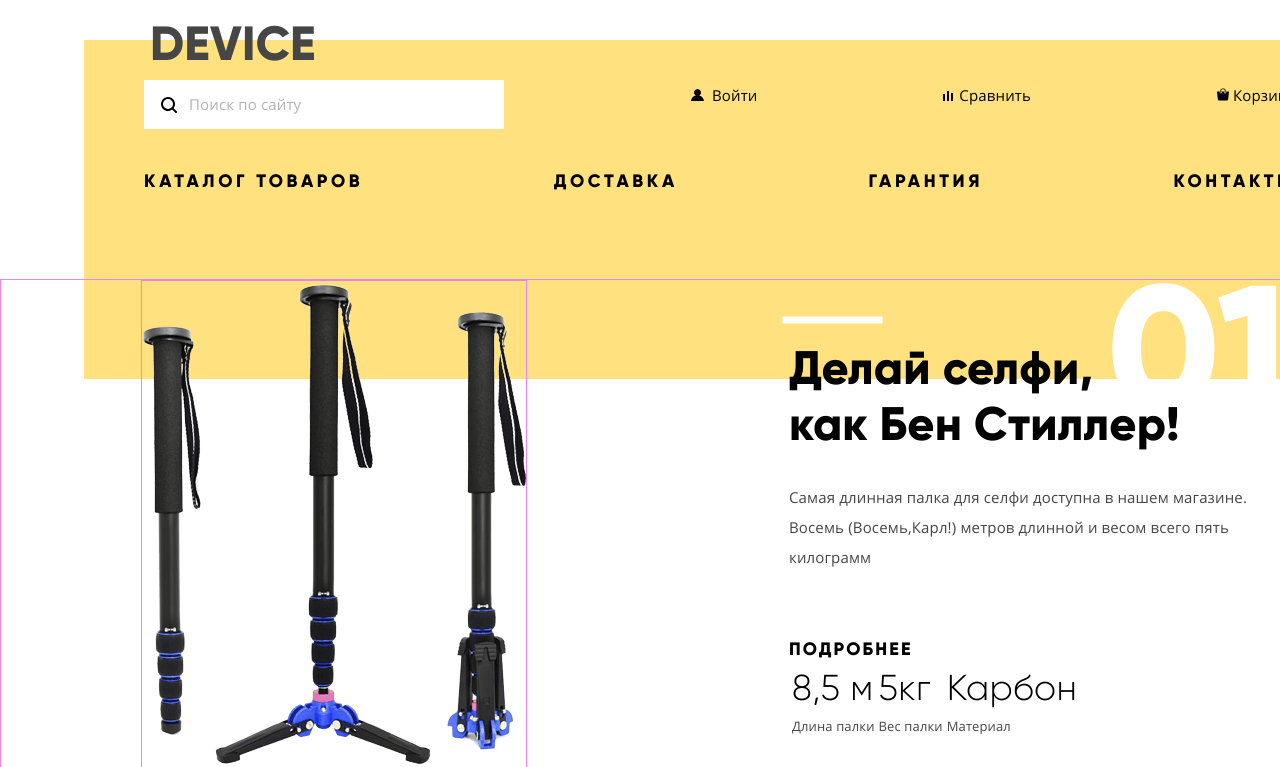
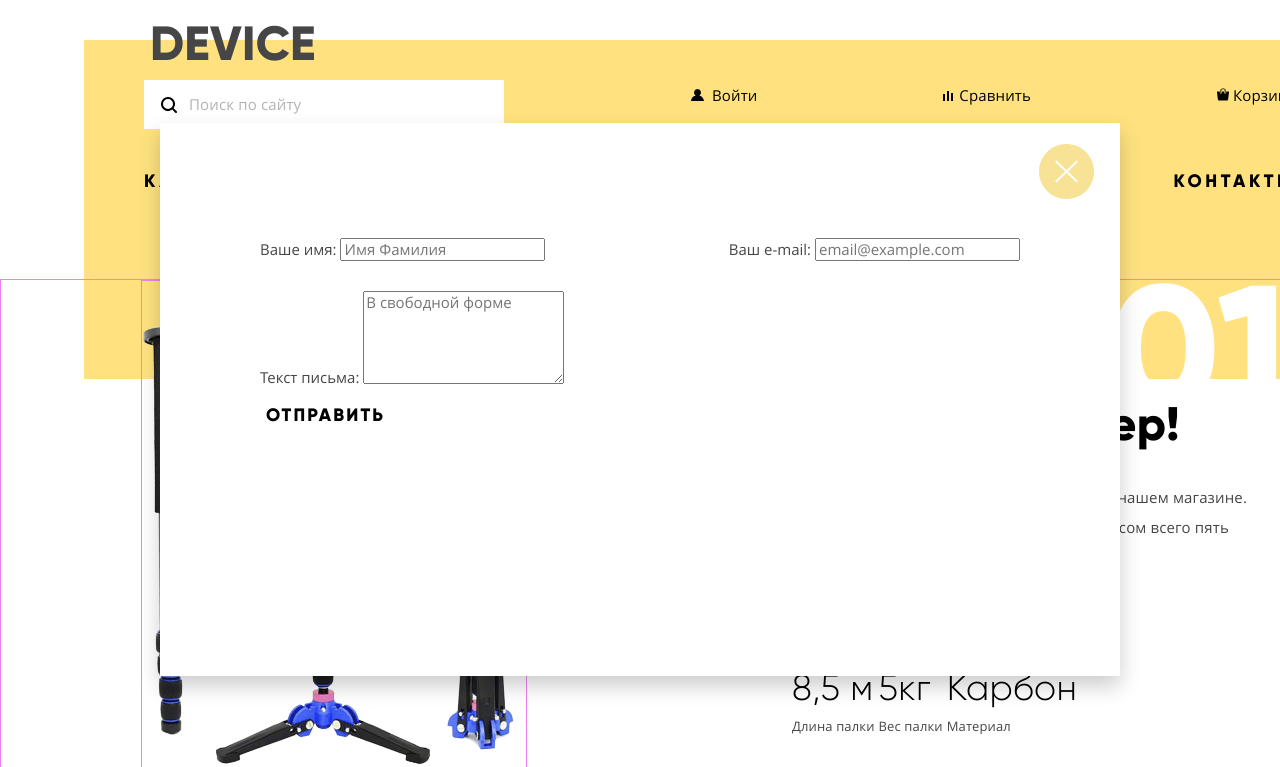
Before and after one commit to Svetlana-Gubina/Device2, a plain HTML site: page index.html in a window 1280 px wide. Shown: the top 767 px of the page. Drawn offline with Linux system fonts and the light colour scheme.

Commit message:
Modal map

```diff
--- a/css/styles.css
+++ b/css/styles.css
@@ -210,23 +210,20 @@ input[type="search"]:-moz-placeholder {
 
 .submenu {
     position: absolute;
-    display:flex;
-    flex-direction: column;
-    flex-wrap: wrap;
+    display:block;
     top: 40px;
     left: -60px;
     width: 580%;
-    height: 170px;
+    min-height: 170px;
     z-index: 20;
     margin: 0;
-    padding: 40px 60px;
+    padding: 0 30px;
     box-sizing: border-box;
     background-color: rgb(245, 215, 107);
 
     list-style: none;
 }
-
-.submenu-item a {
+.submenu a {
     color: #000000;
     font-family: "Open Sans", sans-serif;
     font-size: 15px;
@@ -235,6 +232,18 @@ input[type="search"]:-moz-placeholder {
     letter-spacing: 0.15px;
     text-transform: none;
 }
+.submenu td {
+    padding: 5px 20px;
+}
+/*.submenu-item a {
+    color: #000000;
+    font-family: "Open Sans", sans-serif;
+    font-size: 15px;
+    font-weight: 100;
+    line-height: 36px;
+    letter-spacing: 0.15px;
+    text-transform: none;
+}*/
 .submenu-item a:hover,
 .submenu-item a:focus {
     color: rgba(0, 0, 0, 0.6);
@@ -379,6 +388,9 @@ input[type="search"]:-moz-placeholder {
     padding: 0;
 
     list-style: none;
+}
+.product-group-list li {
+    max-width: 160px;
 }
 .product-image {
     width: 160px;
@@ -588,9 +600,10 @@ input[type="search"]:-moz-placeholder {
     margin-bottom: 70px;
     padding: 0;
 
-    list-style-type: ;
+    list-style: none;
 }
 .transport-company {
+    position: relative;
     padding-left: 30px;
     margin-bottom: 7px;
     color: #000000;
@@ -598,6 +611,16 @@ input[type="search"]:-moz-placeholder {
     font-size: 16px;
     font-weight: 400;
     line-height: 40px;
+}
+.transport-company::before {
+    content: "";
+    width: 6px;
+    height: 6px;
+    position: absolute;
+    top: 15px;
+    left: -10px;
+    border: 2px solid #e5e5e5;;
+    border-radius: 50%;
 }
 .about-us-link,
 .contact-us-link {
@@ -1198,7 +1221,72 @@ footer .source {
    padding: 0;
    margin-top: auto;
 }
+.modal {
+    position: relative;
+}
+.modal-close {
+    position: absolute;
+    top: 20px;
+    right: 20px;
+    font-size: 0;
+	background-color: transparent;
+	border: 0;
 
+    cursor: pointer;
+}
+.modal-close::before {
+    content: url("../img/modal-close.png");
+}
+.modal-map {
+    display: none;
+    position: fixed;
+    width: 960px;
+    height: 560px;
+    top:50%;
+    left: 50%;
+    margin-top:-280px;
+    margin-left: -480px;
+    box-shadow: 0 10px 20px rgba(4, 6, 6, 0.2);
+
+    z-index: 30;
+}
+.modal-write-us {
+    position: fixed;
+    top:50%;
+    left: 50%;
+    margin-top: -277px;
+    margin-left:-480px;
+    width: 960px;
+    height: 553px;
+    padding: 100px;
+    padding-bottom: 80px;
+    box-sizing: border-box;
+    background-color: #ffffff;
+    box-shadow: 0 10px 20px rgba(4, 6, 6, 0.2);
+
+    z-index: 30;
+
+}
+.modal-write-us .submit {
+    color: #000000;
+    font-family: "Gilroy - Extra Bold", sans-serif;
+    font-size: 18px;
+    font-weight: 400;
+    line-height: 24px;
+    text-transform: uppercase;
+    letter-spacing: 2.15px;
+
+    border: none;
+    background-color: transparent;
+}
+.inputs {
+    width: 100%;
+    display: flex;
+    justify-content: space-between;
+    flex-wrap: wrap;
+    margin: 0;
+    padding: 0;
+}
 .visually-hidden:not(:focus):not(:active),
  input[type="checkbox"].visually-hidden,
  input[type="radio"].visually-hidden {
--- a/index.html
+++ b/index.html
@@ -36,14 +36,28 @@
          <nav class="main-navigation">
             <ul class="main-nav-list">
                <li class="main-nav-item"><a class="cat-link" href="#">Каталог товаров</a>
-               <ul class="submenu visually-hidden">
+               <!--<ul class="submenu">
                  <li class="submenu-item"><a href="#">Виртуальная реальность</a></li>
                  <li class="submenu-item"><a href="#">Моноподы для селфи</a></li>
                  <li class="submenu-item"><a href="#">Экшн-камеры</a></li>
                  <li class="submenu-item"><a href="#">Фитнес-браслеты</a></li>
                  <li class="submenu-item"><a href="#">Умные часы</a></li>
                  <li class="submenu-item"><a href="#">Квадрокоптеры</a></li>
-               </ul></li>
+               </ul></li>-->
+               <table class="submenu visually-hidden">
+                 <tr>
+                   <td><a href="#">Виртуальная реальность</a></td>
+                   <td><a href="#">Фитнес-браслеты</a></td>
+                   <td><a href="#">Квадрокоптеры</a></td>
+                </tr>
+                <tr>
+                  <td><a href="#">Моноподы для селфи</a></td>
+                  <td><a href="#">Умные часы</a></td>
+                </tr>
+                <tr>
+                  <td><a href="#">Экшн-камеры</a></td>
+                </tr>
+                </table></li>
                <li class="main-nav-item"><a href="#">Доставка</a></li>
                <li class="main-nav-item"><a href="#">Гарантия</a></li>
                <li class="main-nav-item"><a href="#">Контакты</a></li>
@@ -319,9 +333,10 @@
                </p>
          </div>
       </footer>
-      <section class="modal modal-login">
+      <section class="modal modal-write-us">
          <h2 class="visually-hidden">Напишите нам</h2>
          <form action="#" method="post">
+           <div class="inputs">
               <p>
                   <label for="user-name">Ваше имя:</label>
                   <input id="user-name" type="text" name="name" placeholder="Имя Фамилия">
@@ -330,18 +345,22 @@
                   <label for="user-email">Ваш e-mail:</label>
                   <input id="user-email" type="email" name="email" placeholder="email@example.com">
                </p>
+           </div>
+
             <p>
                <label for="user-message">Текст письма:</label>
                <textarea id="user-message" rows="5" placeholder="В свободной форме"></textarea>
             </p>
-            <button type="submit">Отправить</button>
+            <button class="submit" type="submit">Отправить</button>
          </form>
          <button class="modal-close" type="button">Закрыть</button>
       </section>
+
       <section class="modal modal-map">
          <h2 class="visually-hidden">Карта проезда</h2>
-         <img src="img/map-big.png" width="960" height="559" alt="Карта проезда к магазину по адресу:Москва, ул. Строителей, 15">
+         <img src="img/map-big.png" width="960" height="560" alt="Карта проезда к магазину по адресу:Москва, ул. Строителей, 15">
          <button class="modal-close" type="button">Закрыть</button>
       </section>
+
    </body>
 </html>
```
Also changed, not shown: inner.html (+16 -2 lines), img/modal-close.png (added). Lines whose indentation alone changed are shown as unchanged.
